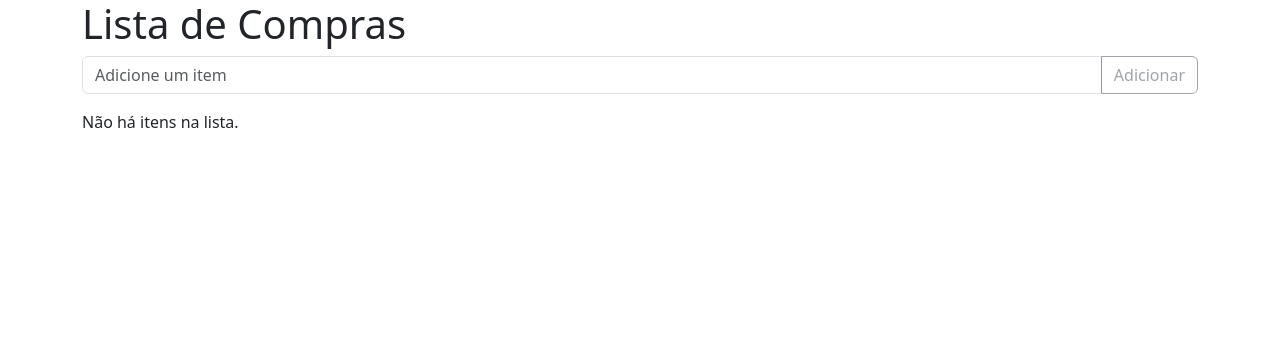
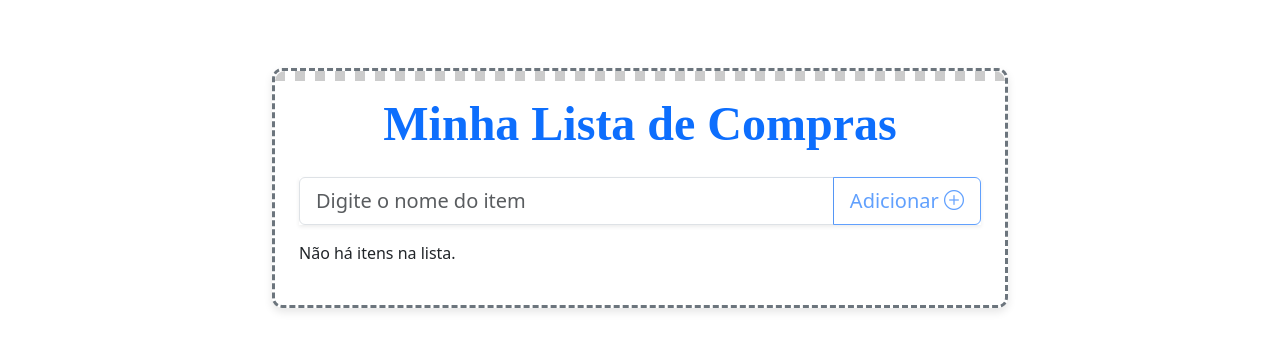
Before and after one commit to Raiannecaroline/restic-projeto-supermercado, an Angular app: page / in a window 1280 px wide. Shown: the top 350 px of the page. Built offline with nearby package versions, Linux system fonts and the light colour scheme.

Commit message:
Update: Estilização home

```diff
--- a/src/app/components/add-lista-itens/add-lista-itens.component.html
+++ b/src/app/components/add-lista-itens/add-lista-itens.component.html
@@ -1,19 +1,19 @@
-<div class="input-group mb-3">
+<div class="input-group mb-3 shadow-sm">
   <input
     type="text"
-    class="form-control"
+    class="form-control form-control-lg rounded-start"
     [(ngModel)]="nomeItem"
-    placeholder="Adicione um item"
+    placeholder="Digite o nome do item"
     aria-label="Nome do item"
     aria-describedby="button-addon2"
     required
   />
   <button
-    class="btn btn-outline-secondary"
+    class="btn btn-outline-primary btn-lg rounded-end"
     (click)="adicionarItem()"
     id="button-addon2"
     [disabled]="!nomeItem.trim()"
   >
-    Adicionar
+    Adicionar <i class="bi bi-plus-circle"></i>
   </button>
 </div>
--- a/src/app/components/listar-compras/listar-compras.component.html
+++ b/src/app/components/listar-compras/listar-compras.component.html
@@ -1,5 +1,5 @@
 <div *ngIf="itens.length > 0">
-  <h3>Itens da Lista de Compras</h3>
+  <h3>Itens da Lista</h3>
   <ul class="list-group">
     <li *ngFor="let item of itens" class="list-group-item d-flex justify-content-between">
       <span [class.text-muted]="item.comprado" [style.text-decoration]="item.comprado ? 'line-through' : 'none'">
--- a/src/app/core/home/home.component.css
+++ b/src/app/core/home/home.component.css
@@ -0,0 +1,52 @@
+.shopping-list-container {
+  border: 3px dashed #6c757d; /* Borda tracejada cinza */
+  border-radius: 10px;
+  background-color: #fff;
+  box-shadow: 0 4px 8px rgba(0, 0, 0, 0.1); /* Sombra leve */
+  padding: 20px;
+  margin-top: 20px;
+  position: relative;
+}
+
+.shopping-list-container::before {
+  content: "";
+  position: absolute;
+  top: 0;
+  left: 0;
+  right: 0;
+  height: 10px;
+  background: repeating-linear-gradient(90deg, #ccc, #ccc 10px, transparent 10px, transparent 20px);
+  border-top-left-radius: 10px;
+  border-top-right-radius: 10px;
+}
+
+h1 {
+  font-weight: 700;
+  color: #0d6efd;
+  font-family: 'Permanent Marker', cursive; /* Fonte estilo escrita à mão */
+}
+
+.input-group {
+  max-width: 100%;
+}
+
+.list-group-item {
+  border: 1px solid rgba(0, 0, 0, 0.125);
+  font-family: 'Arial', sans-serif;
+}
+
+.list-group-item-light {
+  background-color: #f8f9fa;
+}
+
+.list-group-item-secondary {
+  background-color: #e9ecef;
+}
+
+.btn-outline-primary:hover,
+.btn-outline-success:hover,
+.btn-outline-warning:hover,
+.btn-outline-danger:hover {
+  transition: background-color 0.3s ease-in-out;
+  color: #fff;
+}
--- a/src/app/core/home/home.component.html
+++ b/src/app/core/home/home.component.html
@@ -1,10 +1,17 @@
-<div class="container">
-  <h1>Lista de Compras</h1>
+<div class="container my-5">
+  <div class="row justify-content-center">
+    <div class="col-md-8 col-sm-12">
+      <div class="shopping-list-container p-4">
+        <h1 class="text-center mb-4 display-5 text-primary">Minha Lista de Compras</h1>
 
         <app-add-lista-itens (itemAdicionado)="addItem($event)"></app-add-lista-itens>
+
         <app-listar-compras
           [itens]="itens"
           (togglePurchased)="togglePurchased($event)"
           (deleteItem)="deleteItem($event)"
         ></app-listar-compras>
       </div>
+    </div>
+  </div>
+</div>
```
Lines whose indentation alone changed are shown as unchanged.
